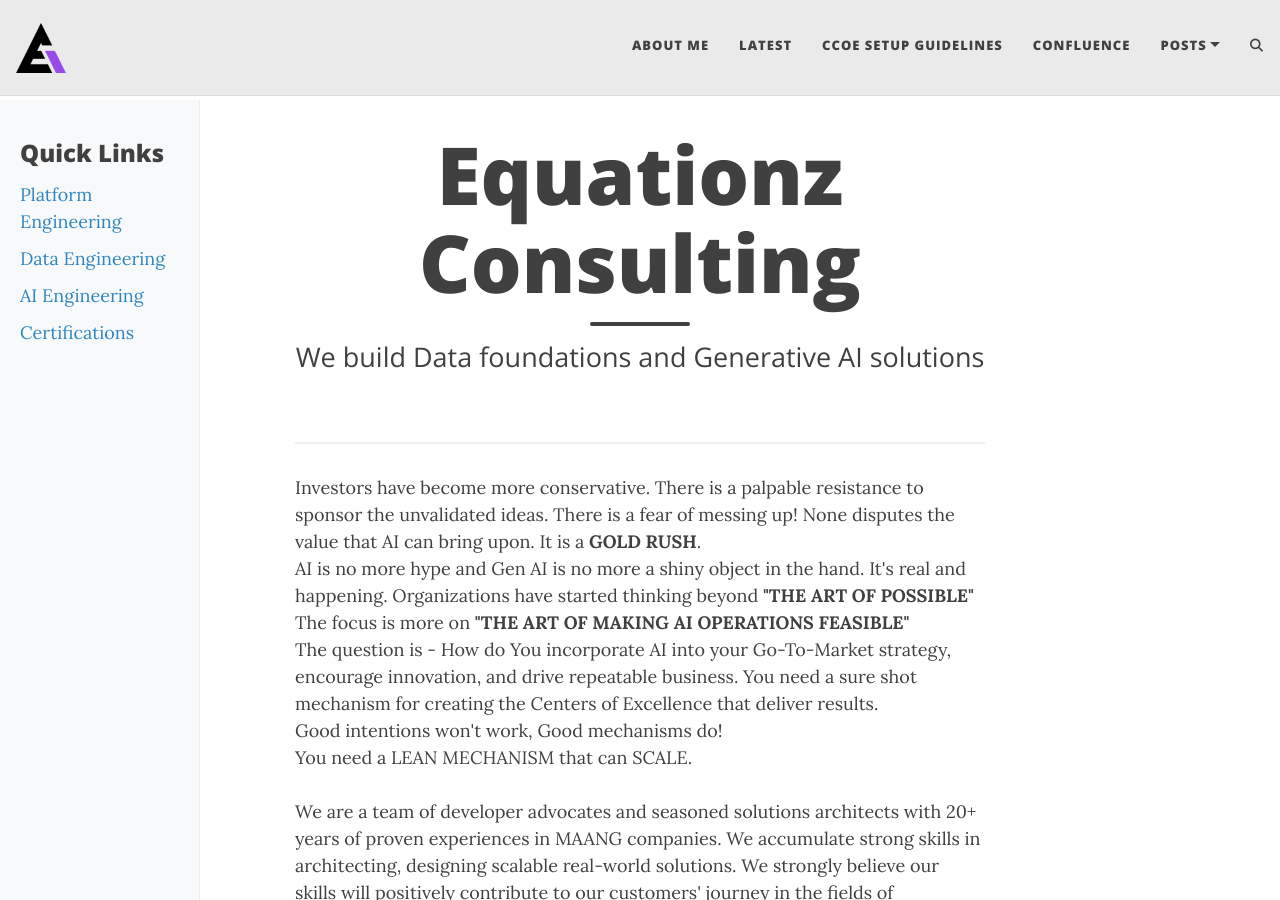
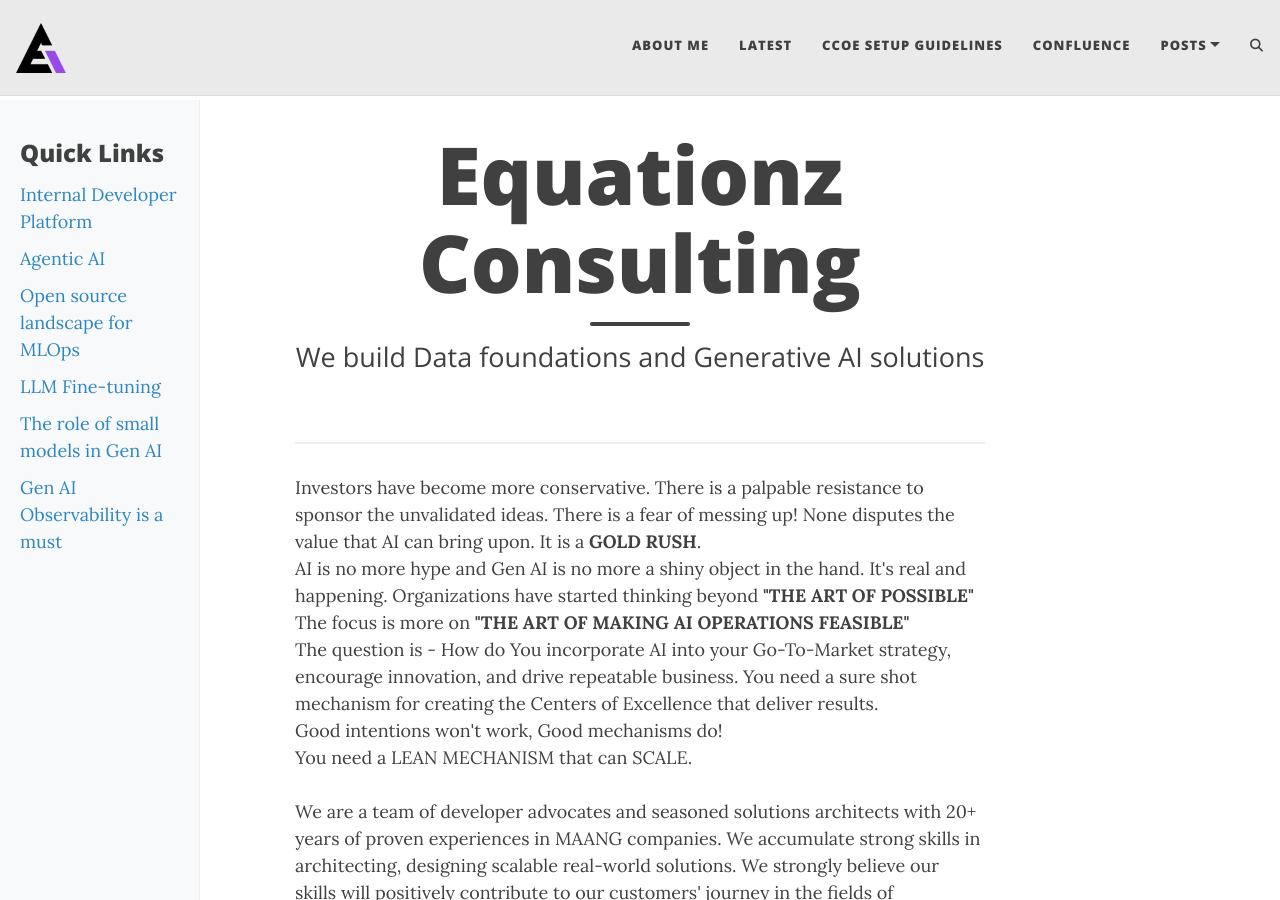
Before and after one commit to raghavendraprakash/equationz.github.io, a Jekyll site: the page built from index.html, in a window 1280 px wide and 900 px high. Built offline with Jekyll 4.4.1, drawn with Linux system fonts in a browser that asks for light colours; the list of posts is cut into pages by our own code; comment, search, counter and statistics services are not loaded.

Commit message:
Update index.html

```diff
--- a/index.html
+++ b/index.html
@@ -7,10 +7,12 @@
 <div class="nav-menu">
   <h3>Quick Links</h3>
   <ul>
-    <li><a href="#platform-engineering">Platform Engineering</a></li>
-    <li><a href="#data-engineering">Data Engineering</a></li>
-    <li><a href="#ai-engineering">AI Engineering</a></li>
-    <li><a href="#certifications">Certifications</a></li>
+    <li><a href="">Internal Developer Platform</a></li>
+    <li><a href="">Agentic AI</a></li>
+    <li><a href="">Open source landscape for MLOps</a></li>
+    <li><a href="">LLM Fine-tuning</a></li>
+    <li><a href="">The role of small models in Gen AI</a></li>
+    <li><a href="">Gen AI Observability is a must</a></li>
   </ul>
 </div>
 
```
